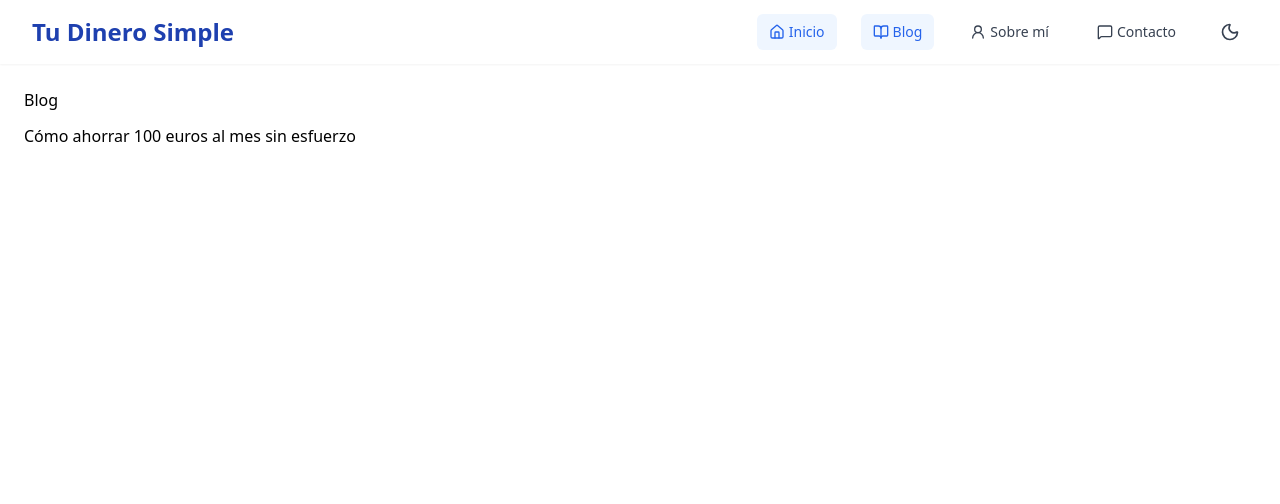
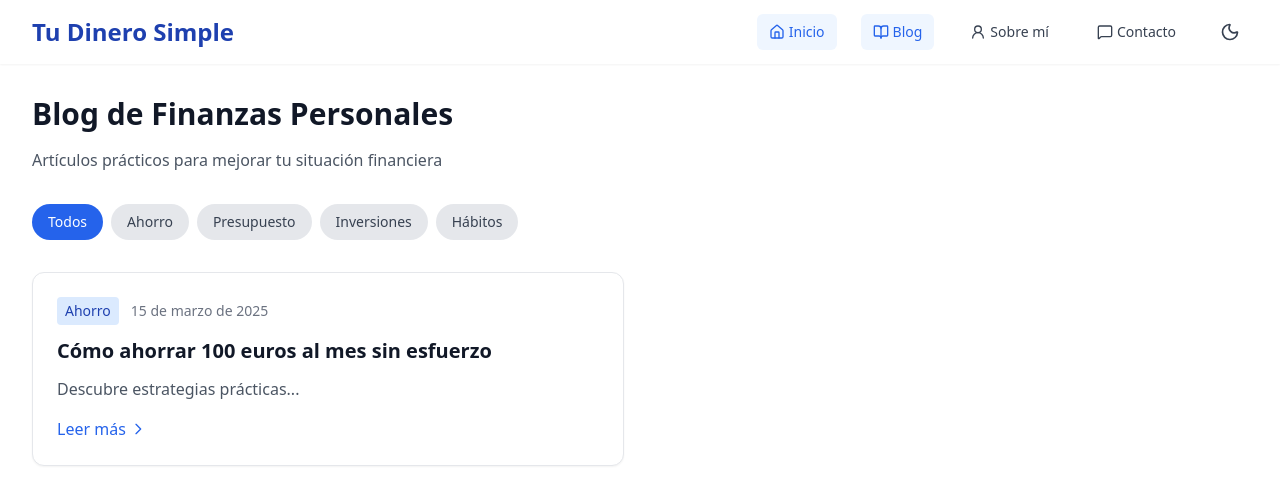
Before and after one commit to ridedcp/clearwealth, a React (Vite) app: page /es/blog in a window 1280 px wide. Shown: the top 504 px of the page. Built offline with nearby package versions, Linux system fonts and the light colour scheme.

Commit message:
Refactor Blog component to include category filtering

```diff
--- a/src/pages/Blog.jsx
+++ b/src/pages/Blog.jsx
@@ -1,21 +1,47 @@
-import { Link } from "react-router-dom";
-import SEO from "../seo/SEO";
-import { getPosts } from "../data/posts";
+import { useState } from 'react'
+import { Link } from 'react-router-dom'
+import SEO from '../seo/SEO'
+import { getPosts } from '../data/posts'
 
 export default function Blog({ lang }) {
-  const posts = getPosts(lang);
-  const path = `/${lang}/blog`;
+  const path = `/${lang}/blog`
+  const categories = lang==='es' ? ['Todos','Ahorro','Presupuesto','Inversiones','Hábitos'] : ['All','Saving','Budgeting','Investing','Habits']
+  const [selected, setSelected] = useState(categories[0])
+  const posts = getPosts(lang).filter(p => selected===categories[0] ? true : p.category.toLowerCase().includes(selected.split('/')[0].toLowerCase()))
+
   return (
-    <div style={{padding:24}}>
-      <SEO lang={lang} path={path} title="Blog" description="Artículos de finanzas personales" />
-      <h1>Blog</h1>
-      <ul>
-        {posts.map(p => (
-          <li key={p.slug} style={{margin:"12px 0"}}>
-            <Link to={`/${lang}/blog/${p.slug}`}>{p.title}</Link>
-          </li>
+    <div className="max-w-7xl mx-auto px-4 sm:px-6 lg:px-8 py-8">
+      <SEO lang={lang} path={path} title="Blog" description="Artículos prácticos para mejorar tu situación financiera" />
+      <div className="mb-8">
+        <h1 className="text-3xl font-bold text-gray-900 dark:text-white mb-4">{lang==='es'?'Blog de Finanzas Personales':'Personal Finance Blog'}</h1>
+        <p className="text-gray-600 dark:text-gray-300">{lang==='es'?'Artículos prácticos para mejorar tu situación financiera':'Practical articles to improve your finances'}</p>
+      </div>
+
+      <div className="flex flex-wrap gap-2 mb-8">
+        {categories.map(c=>(
+          <button key={c} onClick={()=>setSelected(c)}
+            className={`px-4 py-2 rounded-full text-sm font-medium transition-colors ${
+              selected===c ? 'bg-blue-600 text-white' : 'bg-gray-200 dark:bg-gray-700 text-gray-700 dark:text-gray-300 hover:bg-gray-300 dark:hover:bg-gray-600'
+            }`}>{c}</button>
         ))}
-      </ul>
+      </div>
+
+      <div className="grid md:grid-cols-2 gap-8">
+        {posts.map(post=>(
+          <article key={post.slug} className="bg-white dark:bg-gray-800 rounded-xl p-6 shadow-sm border border-gray-200 dark:border-gray-700 hover:shadow-md transition-shadow">
+            <div className="flex items-center text-sm text-gray-500 dark:text-gray-400 mb-3">
+              <span className="bg-blue-100 dark:bg-blue-900/30 text-blue-800 dark:text-blue-400 px-2 py-1 rounded mr-3">{post.category}</span>
+              <span>{post.date}</span>
+            </div>
+            <h2 className="text-xl font-bold text-gray-900 dark:text-white mb-3">{post.title}</h2>
+            <p className="text-gray-600 dark:text-gray-300 mb-4">{post.excerpt}</p>
+            <Link to={`/${lang}/blog/${post.slug}`} className="text-blue-600 dark:text-blue-400 hover:text-blue-800 dark:hover:text-blue-300 font-medium flex items-center">
+              {lang==='es'?'Leer más':'Read more'}
+              <svg className="w-4 h-4 ml-1" fill="none" stroke="currentColor" viewBox="0 0 24 24"><path strokeLinecap="round" strokeLinejoin="round" strokeWidth={2} d="M9 5l7 7-7 7"/></svg>
+            </Link>
+          </article>
+        ))}
+      </div>
     </div>
-  );
+  )
 }
```
